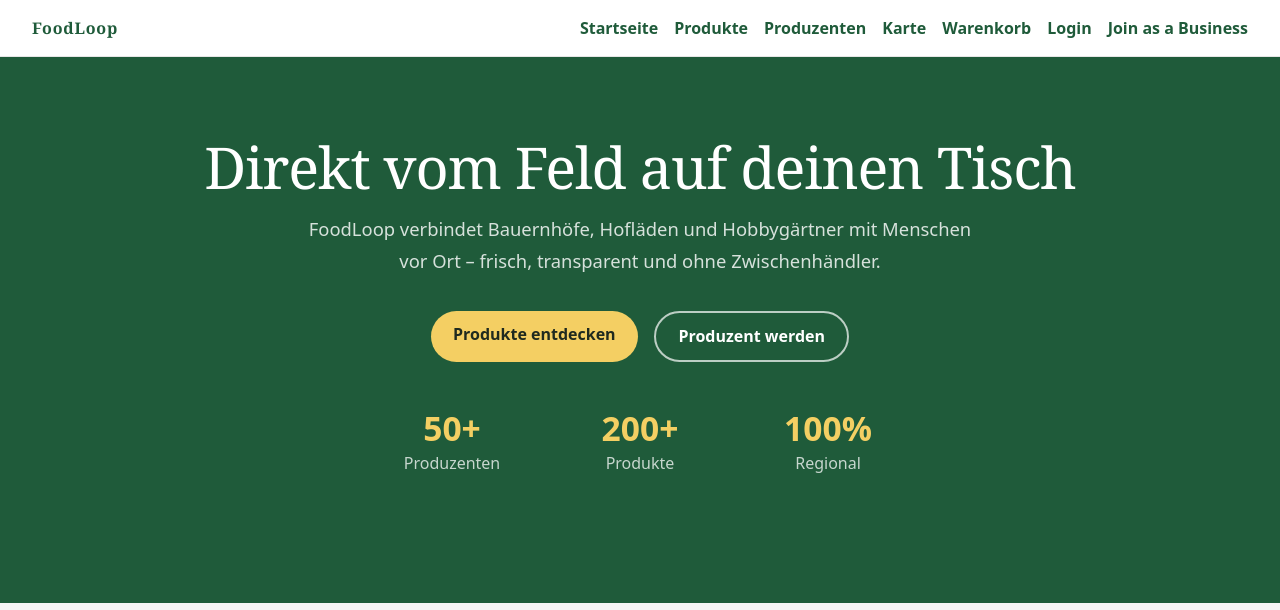
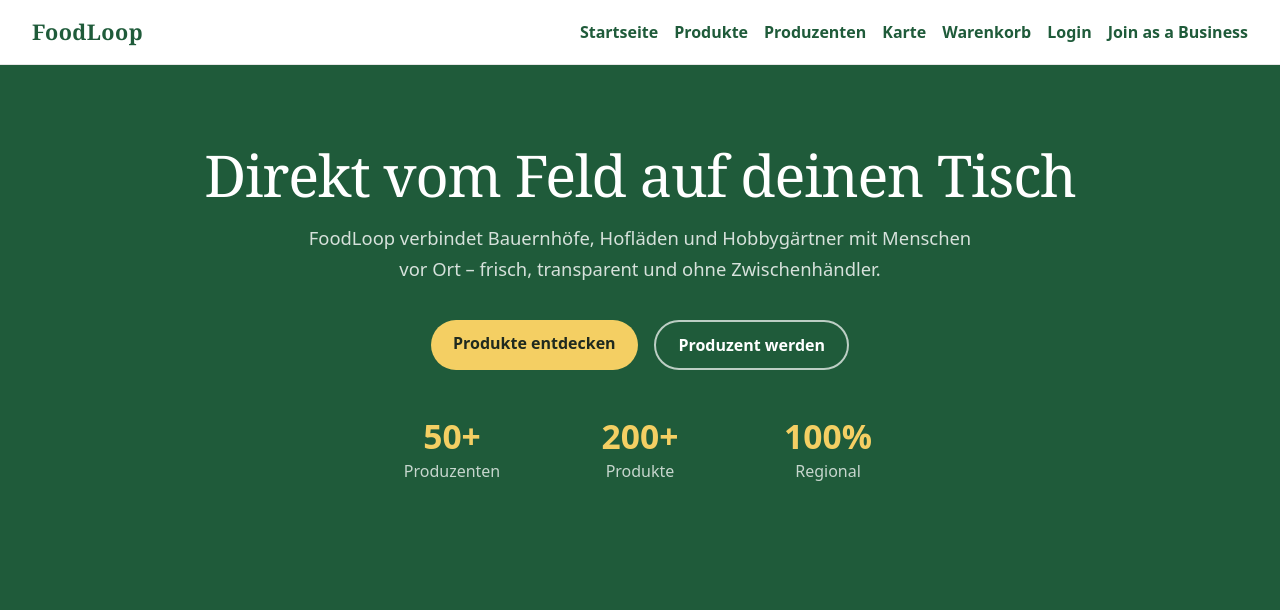
Before and after one commit to kaangecer/e-farmersmarket, a Flask app: page / in a window 1280 px wide. Shown: the top 610 px of the page. Run offline with Flask 3, Linux system fonts and the light colour scheme.

Commit message:
header design

```diff
--- a/static/css/base.css
+++ b/static/css/base.css
@@ -3,45 +3,60 @@ body {
     margin: 0;
     background: #f5f5f5;
     color: #222;
-
     overflow-x: hidden;
 }
 
-header {
-    background: #ffffff;
-    color: #1f2a1f;
+/* DEFAULT: Header grün (für alle Seiten) */
+.site-header {
+    background: #0b7a4b;
+    color: white;
     padding: 1rem 2rem;
     display: flex;
     justify-content: space-between;
     align-items: center;
-
-    border-bottom: 1px solid #e6e6e6;
 }
 
-header nav {
+/* NAV Layout */
+.site-header nav {
     display: flex;
     align-items: center;
     gap: 1rem;
     flex-wrap: wrap;
 }
 
-header a {
-    color: #1f5b3a;
+/* Default Links im grünen Header */
+.site-header a {
+    color: white;
     text-decoration: none;
     font-weight: 600;
-    margin-left: 0;
 }
 
-header a:hover {
+.site-header a:hover {
     text-decoration: underline;
 }
 
+/* Logo standard (grün Header) */
 .logo {
+    font-family: Georgia, "Times New Roman", Times, serif;
     font-weight: 900;
-    letter-spacing: 0.05em;
+    font-size: 1.35rem;
+    letter-spacing: 0.02em;
+    color: white;
+}
+
+/* HOMEPAGE: Header weiß */
+.site-header.site-header--light {
+    background: #ffffff;
+    color: #1f2a1f;
+    border-bottom: 1px solid #e6e6e6;
+}
+
+.site-header.site-header--light a {
     color: #1f5b3a;
+}
 
-    font-family: Georgia, "Times New Roman", Times, serif;
+.site-header.site-header--light .logo {
+    color: #1f5b3a;
 }
 
 footer {
--- a/templates/base.html
+++ b/templates/base.html
@@ -11,7 +11,8 @@
     {% block extra_head %}{% endblock %}
 </head>
 <body>
-<header>
+
+<header class="site-header {% block header_class %}{% endblock %}">
     <div class="logo">
         FoodLoop
     </div>
@@ -31,7 +32,6 @@
     </nav>
 </header>
 
-<!-- WICHTIG -->
 <main class="{% block main_class %}{% endblock %}">
     {% block content %}{% endblock %}
 </main>
--- a/templates/home.html
+++ b/templates/home.html
@@ -2,6 +2,7 @@
 
 {% block title %}FoodLoop – Startseite{% endblock %}
 
+{% block header_class %}site-header--light{% endblock %}
 {% block main_class %}main--full{% endblock %}
 
 {% block content %}
@@ -9,7 +10,9 @@
   <div class="home-hero__inner">
 
     <div class="home-hero__text">
-      <h1 class="home-hero__title">Direkt vom Feld auf deinen Tisch</h1>
+      <h1 class="home-hero__title">
+        Direkt vom Feld auf deinen Tisch
+      </h1>
 
       <p class="home-hero__subtitle">
         FoodLoop verbindet Bauernhöfe, Hofläden und Hobbygärtner mit Menschen vor Ort –
```
